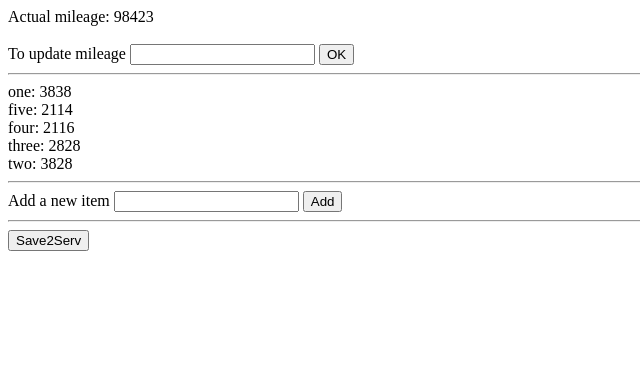
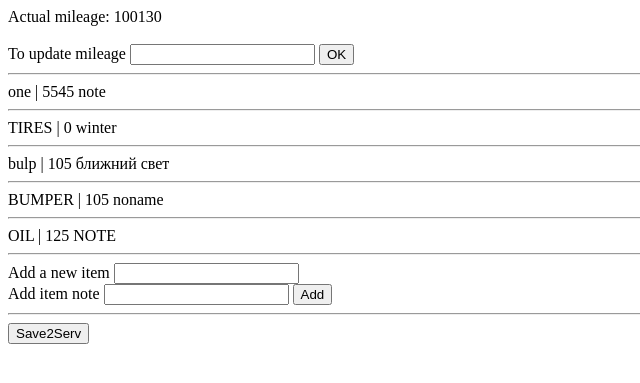
Before and after one commit to shamanc/timel, a PHP site: page /timeliner/ in a window 1280 px wide. Shown: the top 383 px of the page, without its empty margins (0-640 px from the left). Run offline with PHP 8.4, Linux system fonts and the light colour scheme.

Commit message:
To add NOTES

```diff
--- a/data.json
+++ b/data.json
@@ -1 +1 @@
-{"one":"3838","five":"2114","four":"2116","three":"2828","two":"3828","mileage":"98423"}
+{"one":{"age":"5545","note":"note"},"TIRES":{"age":"0","note":"winter"},"bulp":{"age":"105","note":"ближний свет"},"BUMPER":{"age":"105","note":"noname"},"OIL":{"age":"125","note":"NOTE"},"mileage":"100130"}
--- a/functions.js
+++ b/functions.js
@@ -1,20 +1,24 @@
 // Get items form the DOM and send to server
 function saveItems() {
     let itemsCollection = document.querySelectorAll('#items div');
-    let obj = {};
+    let obj = {}; // Это объект!
 
     for (let i=0; i<itemsCollection.length; i++) {
         let name = itemsCollection[i].querySelectorAll('span')[0].innerText;
 
         let age = itemsCollection[i].querySelectorAll('span')[1].innerText;
-        obj[name] = age;
+
+        let note = itemsCollection[i].querySelectorAll('span')[2].innerText;
+
+        //obj[name] = age;
+        obj[name] = {
+            age:age,
+            note:note
+        };
     }
 
         let mAge = document.querySelector('#mileage span:nth-child(2)').innerText;
-
-        obj.mileage = mAge;
-        //obj[mileage] = mAge; //Doesn't work no ideas why
-        //alert(mAge);
+        obj['mileage'] = mAge;
 
     fetch("additem.php", {
         method: "POST",
@@ -25,11 +29,16 @@ function saveItems() {
 
 // Add new item to the DOM
 function addItem() {
+
     let newItem = document.querySelector('#newitem').value;
     let div = document.createElement('div');
-    div.innerHTML = "<span>" + newItem + "</span>: <span>0</span>";
+    let newItemNote = document.querySelector('#newitem_note').value;
+
+    div.innerHTML = "<hr><span>" + newItem + "</span> | <span>0</span>" + " " + "<span>" + newItemNote + "</span>";
+
     let itemsDiv = document.querySelector('#items');
     itemsDiv.append(div);
+
 }
 
 // Update all items in the DOM
--- a/index.php
+++ b/index.php
@@ -9,7 +9,6 @@
     <script src="functions.js"></script>
 </head>
 <body>
-
 
 <?php
 $mileAge = file_get_contents("data.json");
@@ -26,19 +25,40 @@ To update mileage <input type="number" id="newMileage"> <button onclick="updateA
 <hr>
 
 <!-- To read & print out data form the file -->
-<?php
+<!-- <?php
 foreach ($decoded as $item => $value) {
     echo '<div id=\'items\'>';
-    echo '<div id="', $item, '"><span>', $item, '</span>: <span>', $value, '</span></div>';
+
+    echo '<div id="', $item, '"><span>', $item, '</span>: <span>', $value, '</span><span></span></div>';
+
     echo '</div>';
 }
 ?>
+ -->
 
+ <?php
+foreach ($decoded as $item => $fields)
+{
+    echo '<div id=\'items\'>';
+    echo '<div id="', $item, '">';
+    echo "<span>$item</span> | ";
+
+    foreach ($fields as $field => $value)
+    {
+        echo "<span>$value</span>", " ";
+    }
+
+    echo '</div>';
+    echo '</div>';
+    echo '<hr>';
+}
+?>
+
+Add a new item <input type="text" id="newitem"><br>
+Add item note <input type="text" id="newitem_note">
+<button onclick="addItem()">Add</button>
 <hr>
-Add a new item <input type="text" id="newitem">
-<button onclick="addItem()">Add</button>
 
-<hr>
 <button onclick="saveItems()">Save2Serv</button>
 </body>
 </html>
```
Also changed, not shown: data_adv.json (added, +15 -0 lines).
